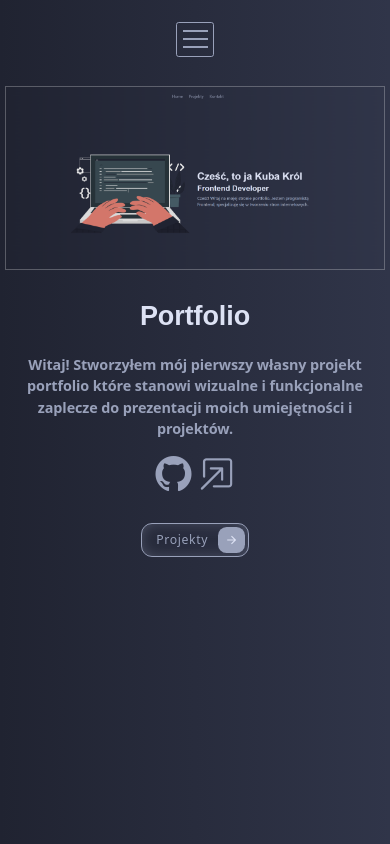
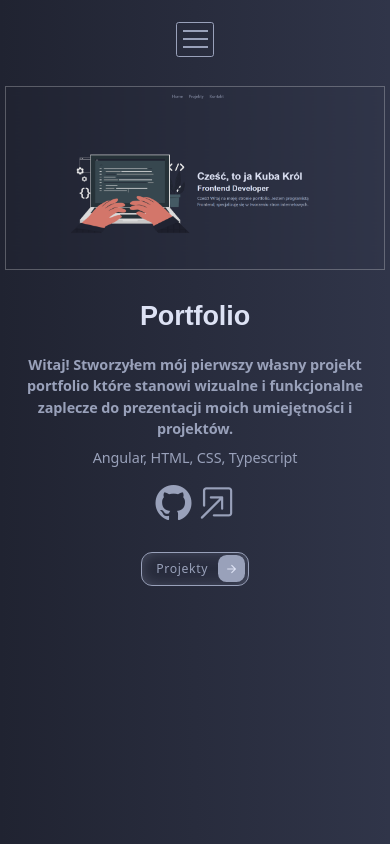
Before and after one commit to Kubaleek/portfolio, an Angular app: page /projects in a window 390 px wide. Both pictures are taken after a click on the icon 216 px from the left and 325 px from the top of the page. Built offline with nearby package versions, Linux system fonts and the light colour scheme.

Commit message:
zmiany w projektach

```diff
--- a/src/app/projects/projects.component.css
+++ b/src/app/projects/projects.component.css
@@ -88,6 +88,12 @@
     font-weight: 500;
     color: #99a1ba;
 }
+.project .project_text2 {
+    font-size: 2rem;
+    font-weight: 500;
+    color: #99a1ba;
+    display: none;
+}
 .project .project_text_tech {
     font-size: 5rem;
 }
@@ -167,4 +173,9 @@
         font-size: 4rem;
     }
 }
+@media (max-width: 425px){
+    .project .project_text2 {
+        display: block;
+    }
+}
 /* ==========> Portfolio /  Design Obrazka <========== */
--- a/src/app/projects/projects.component.html
+++ b/src/app/projects/projects.component.html
@@ -19,6 +19,9 @@
                     <p class="portfolio_p text-center">
                         Witaj! Stworzyłem mój pierwszy własny projekt portfolio które stanowi wizualne
                         i funkcjonalne zaplecze do prezentacji moich umiejętności i projektów.
+                    </p>
+                    <p class="project_text2 text-center">
+                        Angular, HTML, CSS, Typescript
                     </p>
                     <p class="portfolio_l text-center">
                         <a href="https://github.com/Kubaleek/portfolio"><i class="bi bi-github"></i></a>
```
